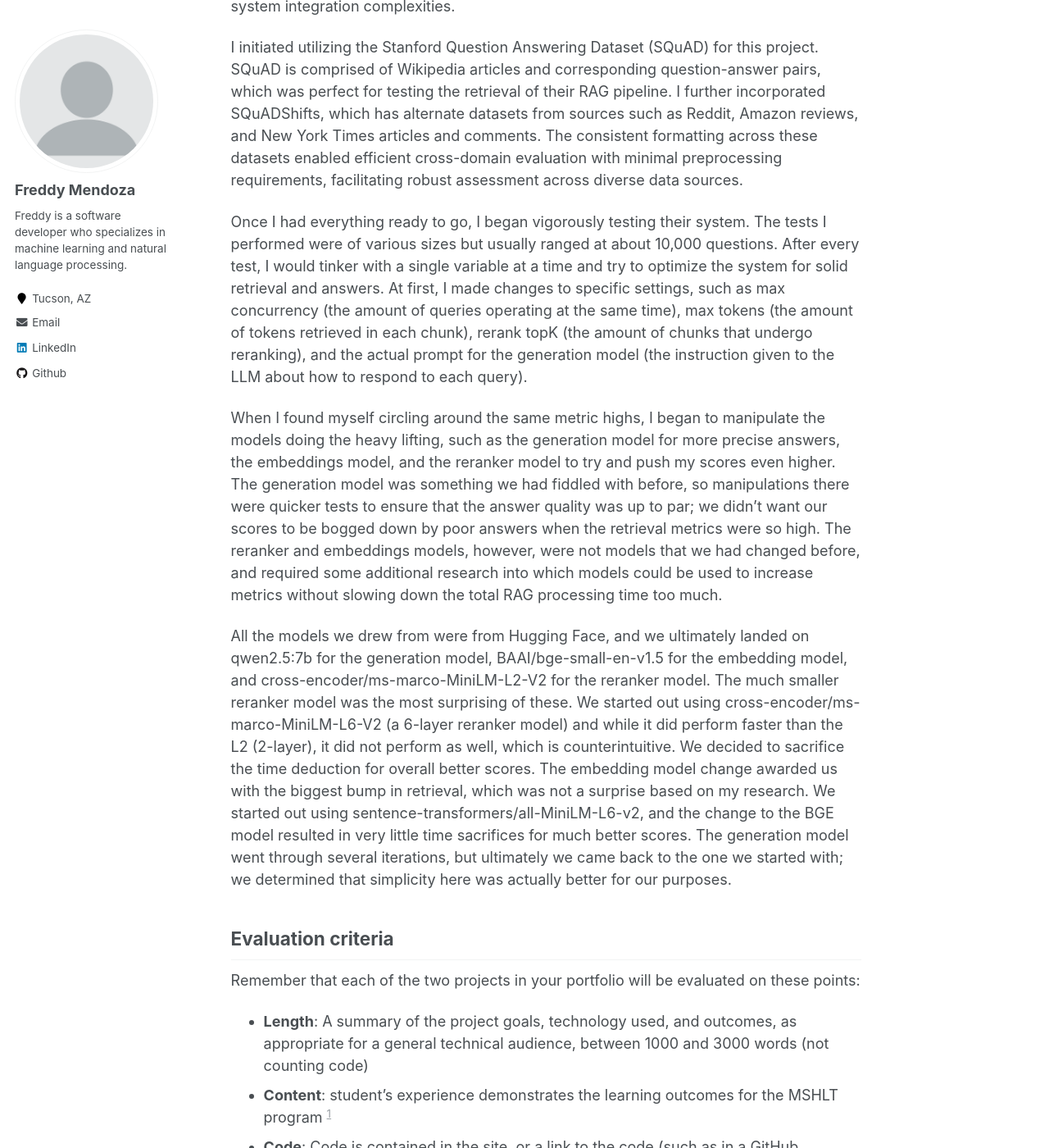
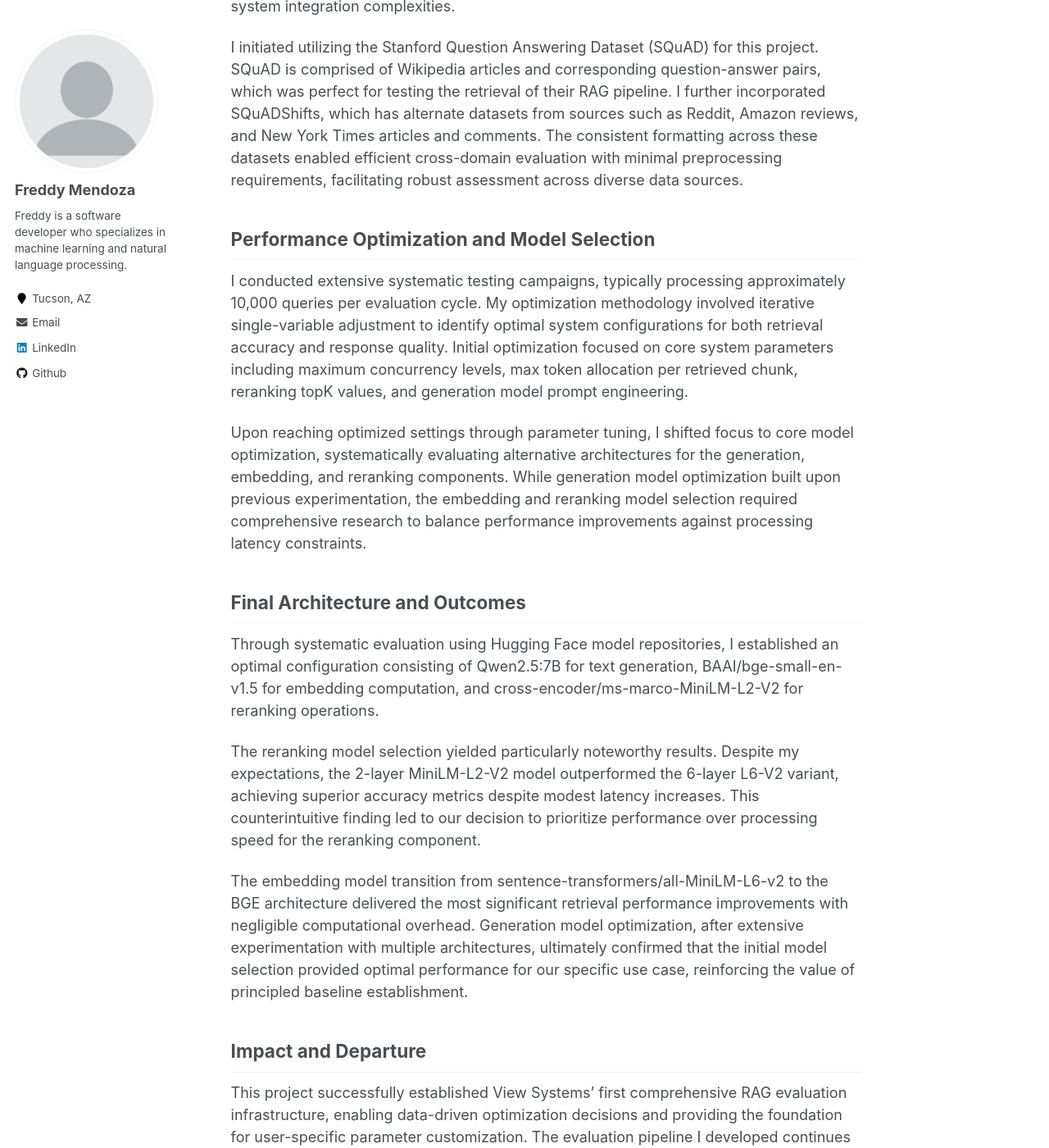
Before and after one commit to fmend/fmend.github.io, a Jekyll site: the page built from _portfolio/portfolio-1.md, in a window 1280 px wide and 1400 px high, scrolled down 1499 px. Shown: the whole window at 82% size. Built offline with Jekyll 4.4.1, drawn with Linux system fonts in a browser that asks for light colours; some of the changed text lies outside the part shown.

Commit message:
Update portfolio-1.md

```diff
--- a/_portfolio/portfolio-1.md
+++ b/_portfolio/portfolio-1.md
@@ -24,11 +24,23 @@ The subsequent development phase involved intensive collaboration with Blake to
 
 I initiated utilizing the Stanford Question Answering Dataset (SQuAD) for this project. SQuAD is comprised of Wikipedia articles and corresponding question-answer pairs, which was perfect for testing the retrieval of their RAG pipeline. I further incorporated SQuADShifts, which has alternate datasets from sources such as Reddit, Amazon reviews, and New York Times articles and comments. The consistent formatting across these datasets enabled efficient cross-domain evaluation with minimal preprocessing requirements, facilitating robust assessment across diverse data sources.
 
-Once I had everything ready to go, I began vigorously testing their system. The tests I performed were of various sizes but usually ranged at about 10,000 questions. After every test, I would tinker with a single variable at a time and try to optimize the system for solid retrieval and answers. At first, I made changes to specific settings, such as max concurrency (the amount of queries operating at the same time), max tokens (the amount of tokens retrieved in each chunk), rerank topK (the amount of chunks that undergo reranking), and the actual prompt for the generation model (the instruction given to the LLM about how to respond to each query).
+## Performance Optimization and Model Selection
 
-When I found myself circling around the same metric highs, I began to manipulate the models doing the heavy lifting, such as the generation model for more precise answers, the embeddings model, and the reranker model to try and push my scores even higher. The generation model was something we had fiddled with before, so manipulations there were quicker tests to ensure that the answer quality was up to par; we didn't want our scores to be bogged down by poor answers when the retrieval metrics were so high. The reranker and embeddings models, however, were not models that we had changed before, and required some additional research into which models could be used to increase metrics without slowing down the total RAG processing time too much.
+I conducted extensive systematic testing campaigns, typically processing approximately 10,000 queries per evaluation cycle. My optimization methodology involved iterative single-variable adjustment to identify optimal system configurations for both retrieval accuracy and response quality. Initial optimization focused on core system parameters including maximum concurrency levels, max token allocation per retrieved chunk, reranking topK values, and generation model prompt engineering.
 
-All the models we drew from were from Hugging Face, and we ultimately landed on qwen2.5:7b for the generation model, BAAI/bge-small-en-v1.5 for the embedding model, and cross-encoder/ms-marco-MiniLM-L2-V2 for the reranker model. The much smaller reranker model was the most surprising of these. We started out using cross-encoder/ms-marco-MiniLM-L6-V2 (a 6-layer reranker model) and while it did perform faster than the L2 (2-layer), it did not perform as well, which is counterintuitive. We decided to sacrifice the time deduction for overall better scores. The embedding model change awarded us with the biggest bump in retrieval, which was not a surprise based on my research. We started out using sentence-transformers/all-MiniLM-L6-v2, and the change to the BGE model resulted in very little time sacrifices for much better scores. The generation model went through several iterations, but ultimately we came back to the one we started with; we determined that simplicity here was actually better for our purposes.
+Upon reaching optimized settings through parameter tuning, I shifted focus to core model optimization, systematically evaluating alternative architectures for the generation, embedding, and reranking components. While generation model optimization built upon previous experimentation, the embedding and reranking model selection required comprehensive research to balance performance improvements against processing latency constraints.
+
+## Final Architecture and Outcomes
+
+Through systematic evaluation using Hugging Face model repositories, I established an optimal configuration consisting of Qwen2.5:7B for text generation, BAAI/bge-small-en-v1.5 for embedding computation, and cross-encoder/ms-marco-MiniLM-L2-V2 for reranking operations.
+
+The reranking model selection yielded particularly noteworthy results. Despite my expectations, the 2-layer MiniLM-L2-V2 model outperformed the 6-layer L6-V2 variant, achieving superior accuracy metrics despite modest latency increases. This counterintuitive finding led to our decision to prioritize performance over processing speed for the reranking component.
+
+The embedding model transition from sentence-transformers/all-MiniLM-L6-v2 to the BGE architecture delivered the most significant retrieval performance improvements with negligible computational overhead. Generation model optimization, after extensive experimentation with multiple architectures, ultimately confirmed that the initial model selection provided optimal performance for our specific use case, reinforcing the value of principled baseline establishment.
+
+## Impact and Departure
+
+This project successfully established View Systems' first comprehensive RAG evaluation infrastructure, enabling data-driven optimization decisions and providing the foundation for user-specific parameter customization. The evaluation pipeline I developed continues to serve as the primary performance assessment tool for their LLM Assistant product, directly supporting their go-to-market strategy and customer onboarding processes.
 
 ## Evaluation criteria
 Remember that each of the two projects in your portfolio will be evaluated on these points:
```
